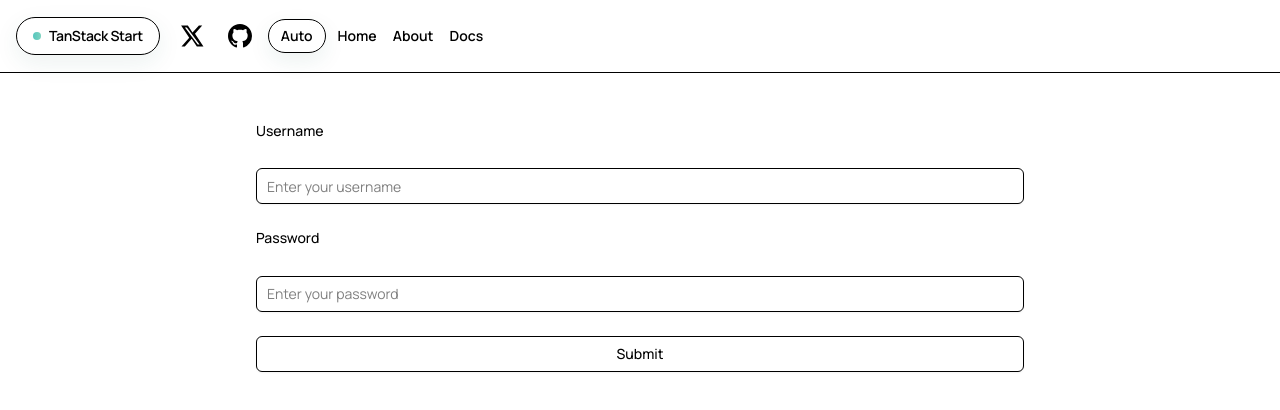
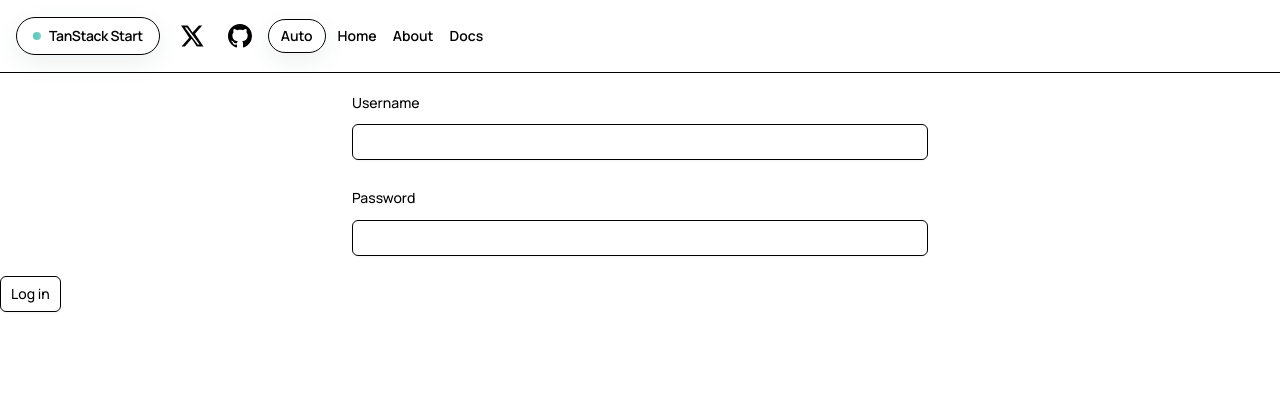
Before and after one commit to Wolfieelite/BetterAdvisorApp, a React (Vite) app: page /login in a window 1280 px wide. Shown: the top 410 px of the page. Built offline with nearby package versions, Linux system fonts and the light colour scheme.

Commit message:
feat:updated login page with validation

```diff
--- a/src/routes/login.tsx
+++ b/src/routes/login.tsx
@@ -1,30 +1,71 @@
+import * as z from 'zod'
+import { zodResolver } from "@hookform/resolvers/zod"
 import { Button } from '#/components/ui/button'
-import { FieldGroup, FieldLabel, FieldSet } from '#/components/ui/field'
+import { Field, FieldGroup, FieldLabel, FieldSet, FieldError } from '#/components/ui/field'
 import { Input } from '#/components/ui/input'
-import { Label } from '#/components/ui/label'
 import { createFileRoute } from '@tanstack/react-router'
-import type { SubmitEventHandler } from 'react'
+import { Controller, useForm } from 'react-hook-form';
 
 export const Route = createFileRoute('/login')({
   component: RouteComponent,
 })
 
 function RouteComponent() {
+  const loginFormSchema = z.object({
+    username: z.string().min(3, "Username needs to be longer than 3 characters"),
+    password: z.string().min(5, "Password needs to be greater than 5 charcters"),
+  });
+
+  const form = useForm<z.infer<typeof loginFormSchema>>({
+    resolver: zodResolver(loginFormSchema),
+    defaultValues: { username: "", password: "" }
+  })
+
+  const onSubmit = (data: z.infer<typeof loginFormSchema>) => {
+    console.log("submit")
+    alert(JSON.stringify(data));
+    console.log(data)
+    console.log("clicked!")
+  }
+
   return (
-    <form>
-      <FieldSet className='px-1 py-5 lg:px-64 lg:py-12'>
-        <FieldGroup>
-          <FieldLabel htmlFor='username'>Username</FieldLabel>
-          <Input id='username' type="text" placeholder='Enter your username' required />
-        </FieldGroup>
-        <FieldGroup>
-          <FieldLabel htmlFor='password'>Password</FieldLabel>
-          <Input id='password' type="password" placeholder='Enter your password' required />
-        </FieldGroup>
+    <form id="loginForm" onSubmit={form.handleSubmit(onSubmit)}>
+      <FieldGroup className="px-1 py-5 md:px-12 lg:w-2xl lg:flex mx-auto my-auto">
+        <Controller
+          name="username"
+          control={form.control}
+          render={({ field, fieldState }) => (
+            <Field data-invalid={fieldState.invalid}>
+              <FieldLabel htmlFor="username">Username</FieldLabel>
+              <Input
+                className={fieldState.invalid ? 'border-red-400 outline-0 aria-invalid:ring-red-400' : ''}
+                type='email'
+                {...field}
+                id='username'
+                aria-invalid={fieldState.invalid} />
+              {fieldState.invalid && (<FieldError errors={[fieldState.error]} />)}
+            </Field>
+          )}
+        />
 
-        <Button variant={"outline"}>Submit</Button>
-
-      </FieldSet>
+        <Controller
+          name="password"
+          control={form.control}
+          render={({ field, fieldState }) => (
+            <Field data-invalid={fieldState.invalid}>
+              <FieldLabel htmlFor="password">Password</FieldLabel>
+              <Input
+                className={fieldState.invalid ? 'border-red-400 outline-0 aria-invalid:ring-red-400' : ''}
+                type="password"
+                {...field}
+                id='password'
+                aria-invalid={fieldState.invalid} />
+              {fieldState.invalid && (<FieldError errors={[fieldState.error]} />)}
+            </Field>
+          )}
+        />
+      </FieldGroup>
+      <Button className="cursor-pointer" type={"submit"} variant={"outline"} form={"loginForm"}>Log in</Button>
     </form>
   )
 }
```
